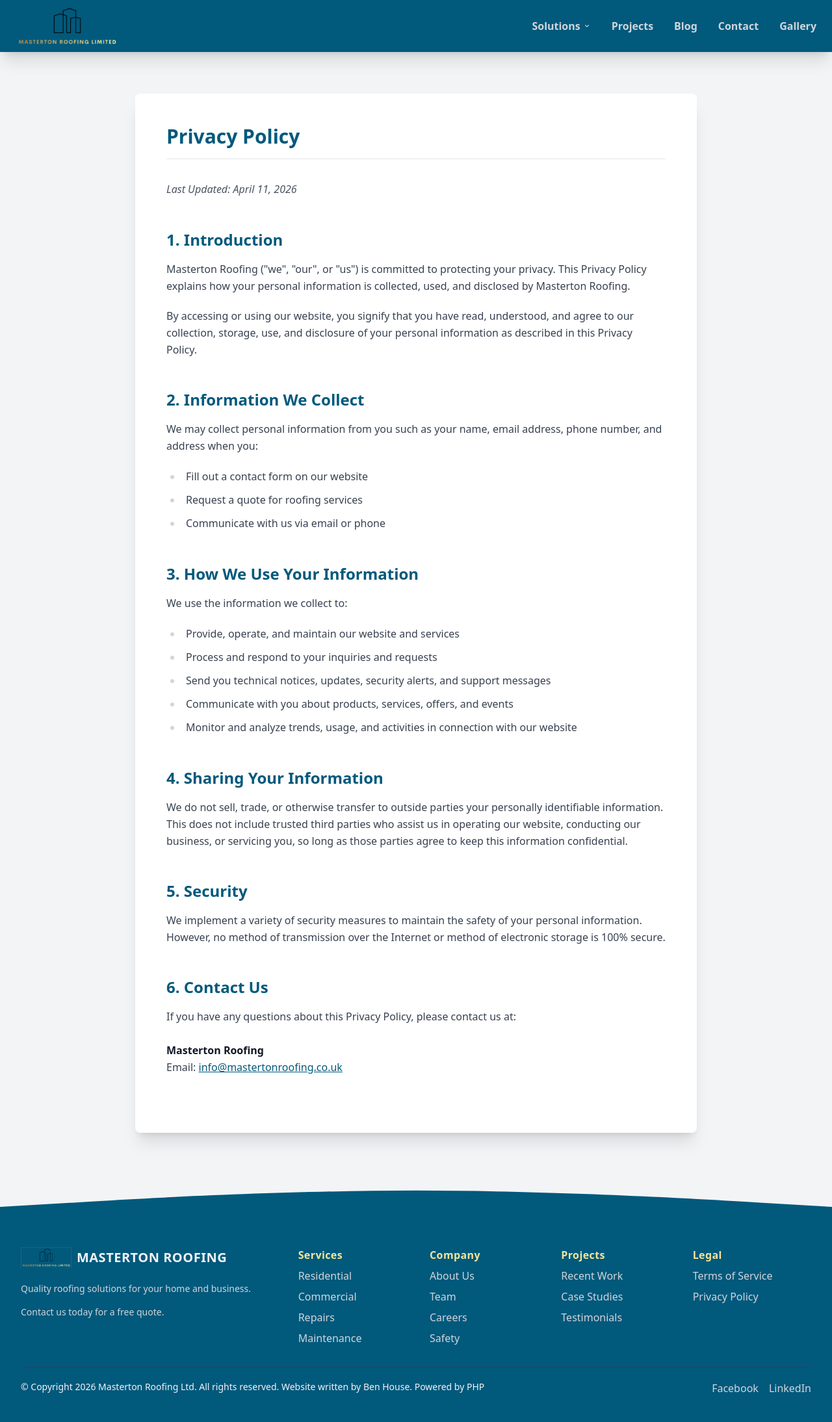
After one commit to Masterton-Roofing/frontend, a PHP site: page /privacy in a window 1280 px wide. The commit adds this page. Shown: the whole page at 65% size. Run offline with PHP 8.4, Linux system fonts and the light colour scheme; some libraries are stand-ins or nearby versions.

Commit message:
privacy pol. and all that

```diff
--- a/index.php
+++ b/index.php
@@ -83,7 +83,22 @@ if ($uri !== '/') {
     }
 }
 
-// 4. If nothing else matches, 404
+// 4. If nothing else matches, display Coming Soon page
 header("HTTP/1.0 404 Not Found");
-echo "<h1>404 Not Found</h1><p>The page you requested was not found.</p>";
+require_once __DIR__ . '/php/Layout/Main.php';
+renderHeader("Coming Soon | Masterton Roofing");
+?>
+<div class="flex flex-col items-center justify-center py-20 px-4 text-center">
+    <div class="max-w-2xl">
+        <h1 class="text-5xl font-extrabold text-bg-mr-blue mb-6">Coming Soon</h1>
+        <p class="text-xl text-gray-600 mb-10">
+            We're working hard to bring you this page. Please check back later!
+        </p>
+        <a href="/" class="inline-block bg-bg-mr-blue text-white font-bold py-3 px-8 rounded-lg hover:bg-opacity-90 transition shadow-lg">
+            Return Home
+        </a>
+    </div>
+</div>
+<?php
+renderPageFooter();
 exit;
--- a/php/Components/Footer.php
+++ b/php/Components/Footer.php
@@ -75,8 +75,8 @@ function renderFooter() {
             <div>
               <p class="font-semibold tracking-wide text-[#f2e599]">Legal</p>
               <ul class="mt-2 space-y-2">
-                <li><a href="/" class="transition-colors duration-300 text-gray-300 hover:text-[#f2e599]">Terms of Service</a></li>
-                <li><a href="/" class="transition-colors duration-300 text-gray-300 hover:text-[#f2e599]">Privacy Policy</a></li>
+                <li><a href="/tos" class="transition-colors duration-300 text-gray-300 hover:text-[#f2e599]">Terms of Service</a></li>
+                <li><a href="/privacy" class="transition-colors duration-300 text-gray-300 hover:text-[#f2e599]">Privacy Policy</a></li>
               </ul>
             </div>
           </div>
--- a/php/Components/Navbar.php
+++ b/php/Components/Navbar.php
@@ -68,6 +68,7 @@ function renderNavbar() {
       <a href="/projects" class="text-gray-300 hover:text-white font-bold transition">Projects</a>
       <a href="/blog" class="text-gray-300 hover:text-white font-bold transition">Blog</a>
       <a href="/contact" class="text-gray-300 hover:text-white font-bold transition">Contact</a>
+      <a href="/gallery" class="text-gray-300 hover:text-white font-bold transition">Gallery</a>
     </div>
 
     <!-- Mobile Menu Button -->
--- /dev/null
+++ b/privacy.php
@@ -0,0 +1,74 @@
+<?php
+require_once __DIR__ . '/php/Layout/Main.php';
+renderHeader("Privacy Policy | Masterton Roofing");
+?>
+
+<div class="max-w-4xl mx-auto px-4 py-16">
+    <div class="bg-white rounded-lg shadow-xl p-8 md:p-12 prose prose-blue max-w-none">
+        <h1 class="text-3xl font-bold text-bg-mr-blue mb-8 border-b pb-4">Privacy Policy</h1>
+
+        <p class="text-gray-600 mb-6 italic">Last Updated: April 11, 2026</p>
+
+        <section class="mb-10">
+            <h2 class="text-2xl font-semibold text-bg-mr-blue mb-4">1. Introduction</h2>
+            <p class="text-gray-700 leading-relaxed mb-4">
+                Masterton Roofing ("we", "our", or "us") is committed to protecting your privacy. This Privacy Policy explains how your personal information is collected, used, and disclosed by Masterton Roofing.
+            </p>
+            <p class="text-gray-700 leading-relaxed">
+                By accessing or using our website, you signify that you have read, understood, and agree to our collection, storage, use, and disclosure of your personal information as described in this Privacy Policy.
+            </p>
+        </section>
+
+        <section class="mb-10">
+            <h2 class="text-2xl font-semibold text-bg-mr-blue mb-4">2. Information We Collect</h2>
+            <p class="text-gray-700 leading-relaxed mb-4">
+                We may collect personal information from you such as your name, email address, phone number, and address when you:
+            </p>
+            <ul class="list-disc pl-6 text-gray-700 space-y-2 mb-4">
+                <li>Fill out a contact form on our website</li>
+                <li>Request a quote for roofing services</li>
+                <li>Communicate with us via email or phone</li>
+            </ul>
+        </section>
+
+        <section class="mb-10">
+            <h2 class="text-2xl font-semibold text-bg-mr-blue mb-4">3. How We Use Your Information</h2>
+            <p class="text-gray-700 leading-relaxed mb-4">
+                We use the information we collect to:
+            </p>
+            <ul class="list-disc pl-6 text-gray-700 space-y-2 mb-4">
+                <li>Provide, operate, and maintain our website and services</li>
+                <li>Process and respond to your inquiries and requests</li>
+                <li>Send you technical notices, updates, security alerts, and support messages</li>
+                <li>Communicate with you about products, services, offers, and events</li>
+                <li>Monitor and analyze trends, usage, and activities in connection with our website</li>
+            </ul>
+        </section>
+
+        <section class="mb-10">
+            <h2 class="text-2xl font-semibold text-bg-mr-blue mb-4">4. Sharing Your Information</h2>
+            <p class="text-gray-700 leading-relaxed mb-4">
+                We do not sell, trade, or otherwise transfer to outside parties your personally identifiable information. This does not include trusted third parties who assist us in operating our website, conducting our business, or servicing you, so long as those parties agree to keep this information confidential.
+            </p>
+        </section>
+
+        <section class="mb-10">
+            <h2 class="text-2xl font-semibold text-bg-mr-blue mb-4">5. Security</h2>
+            <p class="text-gray-700 leading-relaxed">
+                We implement a variety of security measures to maintain the safety of your personal information. However, no method of transmission over the Internet or method of electronic storage is 100% secure.
+            </p>
+        </section>
+
+        <section class="mb-10">
+            <h2 class="text-2xl font-semibold text-bg-mr-blue mb-4">6. Contact Us</h2>
+            <p class="text-gray-700 leading-relaxed">
+                If you have any questions about this Privacy Policy, please contact us at:
+                <br><br>
+                <strong>Masterton Roofing</strong><br>
+                Email: <a href="mailto:lee@mastertonroofing.com" class="text-bg-mr-blue hover:underline">info@mastertonroofing.co.uk</a>
+            </p>
+        </section>
+    </div>
+</div>
+
+<?php renderPageFooter(); ?>
```
Also changed, not shown: gallery.php (added, +25 -0 lines), tos.php (added, +59 -0 lines).
